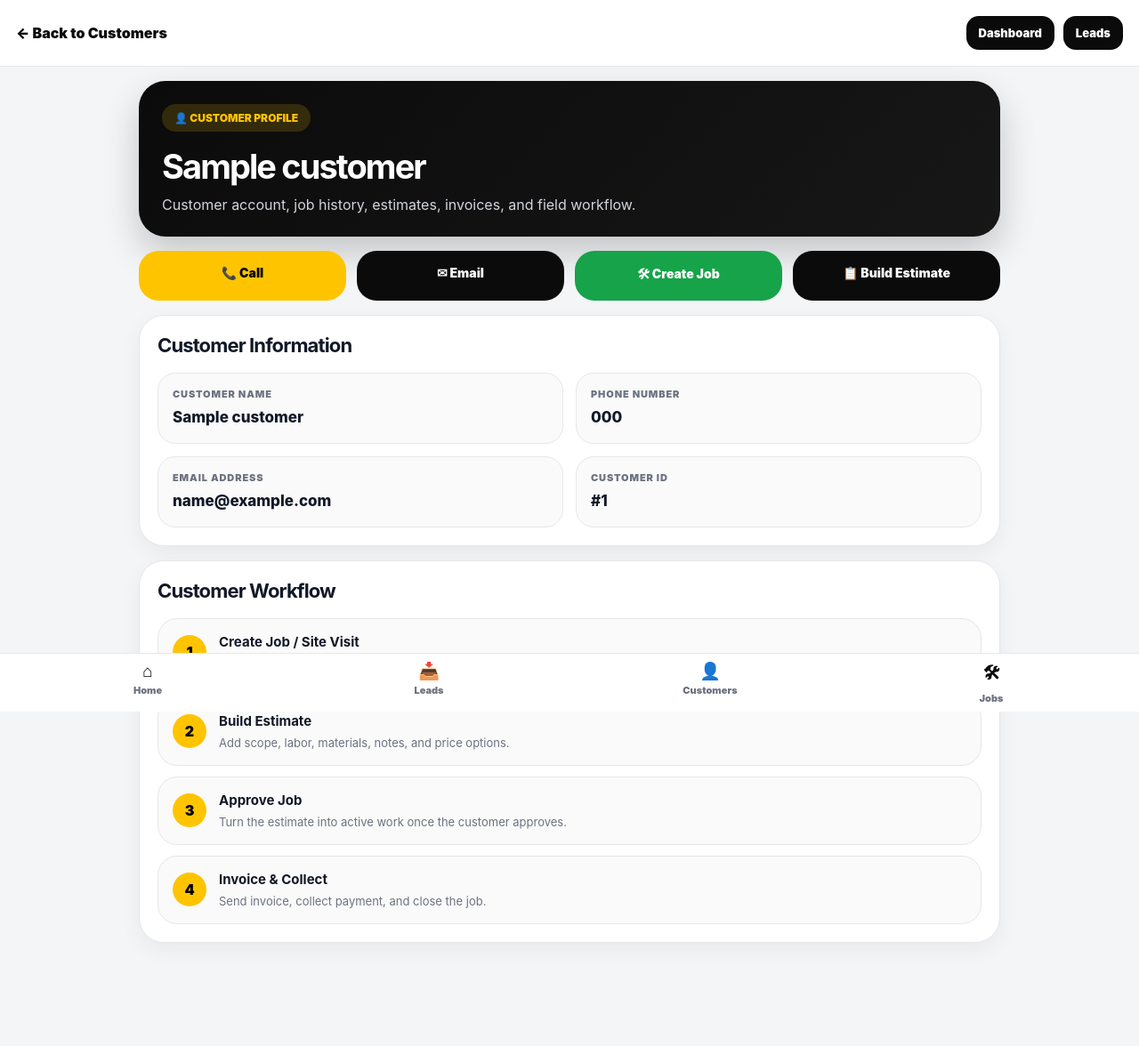
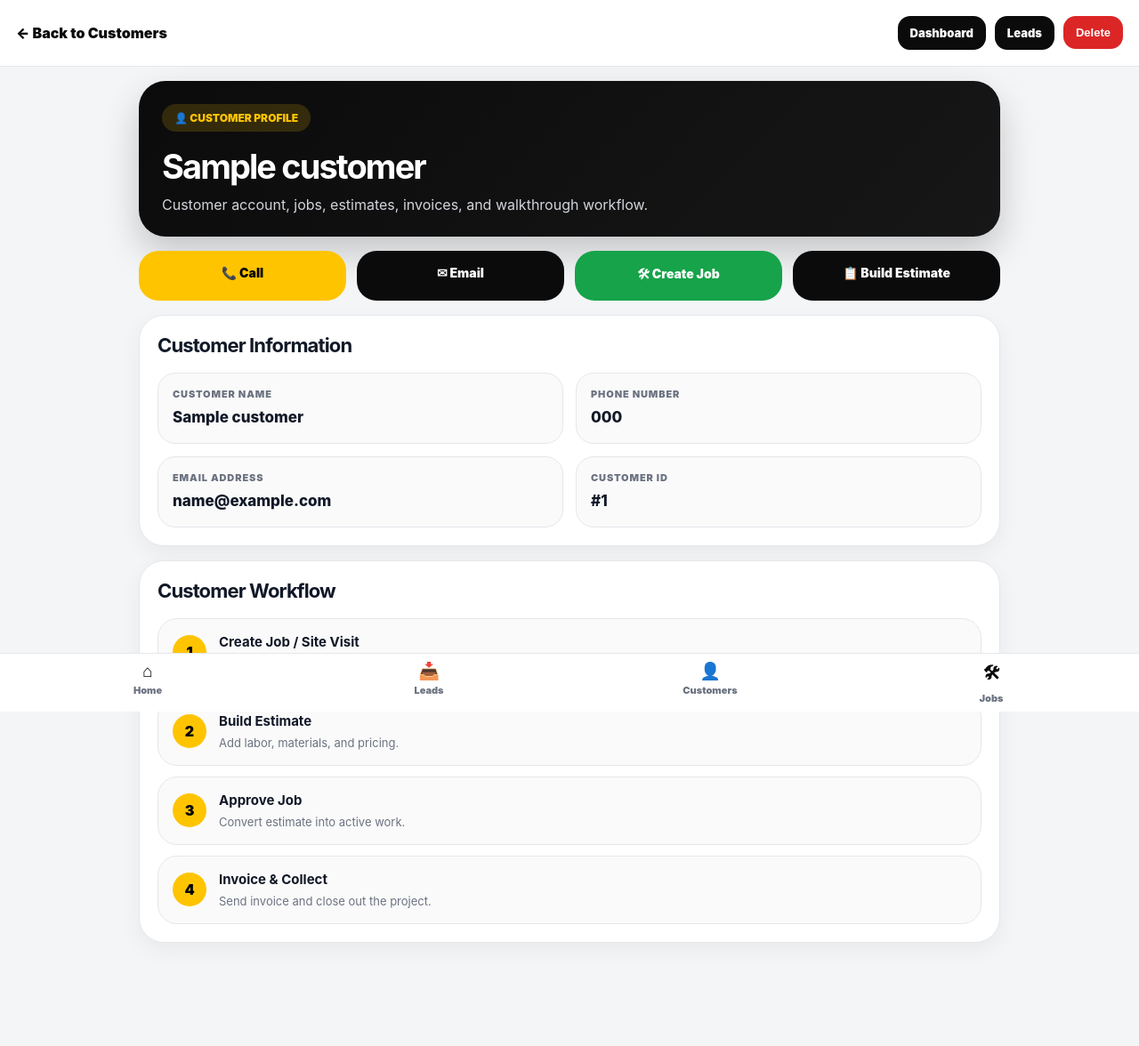
Before and after one commit to jaredveatch/JCVPowerSolutions, a Django app: template core/templates/cutomer_detail.html in a window 1280 px wide. Shown: the whole page at 89% size. Run offline with Django 5.2, Linux system fonts and the light colour scheme; the template is opened without the code that fills it: most values are stand-ins (such as "Sample title", 1, 10 or a date in 2020).

Commit message:
Add delete customer feature

```diff
--- a/core/templates/cutomer_detail.html
+++ b/core/templates/cutomer_detail.html
@@ -3,9 +3,12 @@
 <html lang="en">
 <head>
     <title>Customer Profile | JCV</title>
-    <meta name="viewport" content="width=device-width, initial-scale=1.0">
+
+    <meta name="viewport"
+          content="width=device-width, initial-scale=1.0">
 
     <style>
+
         :root {
             --bg: #f4f5f7;
             --card: #ffffff;
@@ -15,6 +18,7 @@
             --muted: #6b7280;
             --border: #e5e7eb;
             --green: #16a34a;
+            --red: #dc2626;
         }
 
         * {
@@ -24,17 +28,29 @@
         body {
             margin: 0;
             background: var(--bg);
-            font-family: Inter, SF Pro Display, -apple-system, BlinkMacSystemFont, sans-serif;
+
+            font-family:
+                Inter,
+                SF Pro Display,
+                -apple-system,
+                BlinkMacSystemFont,
+                sans-serif;
+
             color: var(--text);
         }
 
         .topbar {
+
             background: white;
+
             border-bottom: 1px solid var(--border);
+
             padding: 18px;
+
             position: sticky;
             top: 0;
             z-index: 20;
+
             display: flex;
             justify-content: space-between;
             align-items: center;
@@ -49,16 +65,39 @@
         .top-actions {
             display: flex;
             gap: 10px;
+            flex-wrap: wrap;
         }
 
         .top-btn {
+
             background: var(--black);
             color: white;
+
             text-decoration: none;
+
             padding: 11px 14px;
+
             border-radius: 14px;
+
             font-weight: 900;
             font-size: 13px;
+        }
+
+        .delete-btn {
+
+            background: var(--red);
+            color: white;
+
+            border: none;
+
+            padding: 11px 14px;
+
+            border-radius: 14px;
+
+            font-weight: 900;
+            font-size: 13px;
+
+            cursor: pointer;
         }
 
         .container {
@@ -69,22 +108,41 @@
         }
 
         .hero {
-            background: linear-gradient(135deg, #0b0b0c 0%, #171717 100%);
+
+            background:
+                linear-gradient(
+                    135deg,
+                    #0b0b0c 0%,
+                    #171717 100%
+                );
+
             color: white;
+
             border-radius: 30px;
+
             padding: 26px;
+
             margin-bottom: 16px;
-            box-shadow: 0 18px 40px rgba(0,0,0,.20);
+
+            box-shadow:
+                0 18px 40px rgba(0,0,0,.20);
         }
 
         .badge {
+
             display: inline-flex;
+
             background: rgba(255,196,0,.16);
+
             color: var(--gold);
+
             padding: 8px 14px;
+
             border-radius: 999px;
+
             font-size: 12px;
             font-weight: 950;
+
             margin-bottom: 16px;
         }
 
@@ -100,20 +158,30 @@
         }
 
         .actions {
+
             display: grid;
             grid-template-columns: repeat(4, 1fr);
+
             gap: 12px;
+
             margin-bottom: 16px;
         }
 
         .action-btn {
+
             display: block;
+
             text-align: center;
+
             text-decoration: none;
+
             padding: 16px;
+
             border-radius: 22px;
+
             font-weight: 950;
             font-size: 14px;
+
             transition: .2s;
         }
 
@@ -137,12 +205,19 @@
         }
 
         .card {
+
             background: white;
+
             border: 1px solid var(--border);
+
             border-radius: 28px;
+
             padding: 20px;
+
             margin-bottom: 16px;
-            box-shadow: 0 8px 24px rgba(0,0,0,.05);
+
+            box-shadow:
+                0 8px 24px rgba(0,0,0,.05);
         }
 
         .card h2 {
@@ -152,31 +227,45 @@
         }
 
         .info-grid {
+
             display: grid;
             grid-template-columns: 1fr 1fr;
+
             gap: 14px;
         }
 
         .info-box {
+
             background: #fafafa;
+
             border: 1px solid var(--border);
+
             border-radius: 20px;
+
             padding: 16px;
         }
 
         .label {
+
             color: var(--muted);
+
             font-size: 11px;
             font-weight: 900;
+
             text-transform: uppercase;
+
             letter-spacing: .08em;
+
             margin-bottom: 8px;
         }
 
         .value {
+
             font-size: 17px;
             font-weight: 800;
+
             line-height: 1.4;
+
             word-break: break-word;
         }
 
@@ -186,25 +275,36 @@
         }
 
         .workflow-step {
+
             display: flex;
             gap: 14px;
             align-items: center;
+
             background: #fafafa;
+
             border: 1px solid var(--border);
+
             border-radius: 22px;
+
             padding: 16px;
         }
 
         .step-number {
+
             width: 38px;
             height: 38px;
+
             background: var(--gold);
             color: black;
+
             border-radius: 50%;
+
             display: flex;
             align-items: center;
             justify-content: center;
+
             font-weight: 950;
+
             flex-shrink: 0;
         }
 
@@ -220,34 +320,50 @@
         }
 
         .bottom-nav {
+
             position: fixed;
+
             bottom: 0;
             left: 0;
             right: 0;
+
             background: white;
+
             border-top: 1px solid var(--border);
+
             display: grid;
             grid-template-columns: repeat(4, 1fr);
+
             padding: 8px;
+
             z-index: 50;
         }
 
         .bottom-nav a {
+
             text-align: center;
+
             text-decoration: none;
+
             color: var(--muted);
+
             font-size: 11px;
             font-weight: 900;
         }
 
         .bottom-nav strong {
+
             display: block;
+
             color: var(--black);
+
             font-size: 19px;
+
             margin-bottom: 3px;
         }
 
         @media (max-width: 760px) {
+
             .topbar {
                 flex-direction: column;
                 align-items: flex-start;
@@ -258,7 +374,8 @@
                 width: 100%;
             }
 
-            .top-btn {
+            .top-btn,
+            .delete-btn {
                 flex: 1;
                 text-align: center;
             }
@@ -277,6 +394,7 @@
         }
 
         @media (max-width: 520px) {
+
             .actions {
                 grid-template-columns: 1fr;
             }
@@ -286,104 +404,223 @@
                 padding-bottom: 90px;
             }
         }
+
     </style>
 </head>
 
 <body>
 
 <div class="topbar">
-    <a class="back-link" href="/customers/">← Back to Customers</a>
+
+    <a class="back-link"
+       href="/customers/">
+        ← Back to Customers
+    </a>
 
     <div class="top-actions">
-        <a class="top-btn" href="/dashboard/">Dashboard</a>
-        <a class="top-btn" href="/leads/">Leads</a>
+
+        <a class="top-btn"
+           href="/dashboard/">
+            Dashboard
+        </a>
+
+        <a class="top-btn"
+           href="/leads/">
+            Leads
+        </a>
+
+        <form method="POST"
+              action="/customers/{{ customer.id }}/delete/"
+              onsubmit="return confirm('Delete this customer permanently?');">
+
+            {% csrf_token %}
+
+            <button class="delete-btn"
+                    type="submit">
+                Delete
+            </button>
+
+        </form>
+
     </div>
+
 </div>
 
 <div class="container">
 
     <section class="hero">
-        <div class="badge">👤 CUSTOMER PROFILE</div>
 
-        <h1>{{ customer.name }}</h1>
+        <div class="badge">
+            👤 CUSTOMER PROFILE
+        </div>
 
-        <p>Customer account, job history, estimates, invoices, and field workflow.</p>
+        <h1>
+            {{ customer.name }}
+        </h1>
+
+        <p>
+            Customer account, jobs, estimates,
+            invoices, and walkthrough workflow.
+        </p>
+
     </section>
 
     <section class="actions">
-        <a class="action-btn gold" href="tel:{{ customer.phone }}">📞 Call</a>
-        <a class="action-btn dark" href="mailto:{{ customer.email }}">✉ Email</a>
-        <a class="action-btn green" href="#">🛠 Create Job</a>
-        <a class="action-btn dark" href="#">📋 Build Estimate</a>
+
+        <a class="action-btn gold"
+           href="tel:{{ customer.phone }}">
+            📞 Call
+        </a>
+
+        <a class="action-btn dark"
+           href="mailto:{{ customer.email }}">
+            ✉ Email
+        </a>
+
+        <a class="action-btn green"
+           href="#">
+            🛠 Create Job
+        </a>
+
+        <a class="action-btn dark"
+           href="#">
+            📋 Build Estimate
+        </a>
+
     </section>
 
     <section class="card">
-        <h2>Customer Information</h2>
+
+        <h2>
+            Customer Information
+        </h2>
 
         <div class="info-grid">
+
             <div class="info-box">
-                <div class="label">Customer Name</div>
-                <div class="value">{{ customer.name }}</div>
+                <div class="label">
+                    Customer Name
+                </div>
+
+                <div class="value">
+                    {{ customer.name }}
+                </div>
             </div>
 
             <div class="info-box">
-                <div class="label">Phone Number</div>
-                <div class="value">{{ customer.phone }}</div>
+                <div class="label">
+                    Phone Number
+                </div>
+
+                <div class="value">
+                    {{ customer.phone }}
+                </div>
             </div>
 
             <div class="info-box">
-                <div class="label">Email Address</div>
-                <div class="value">{{ customer.email }}</div>
+                <div class="label">
+                    Email Address
+                </div>
+
+                <div class="value">
+                    {{ customer.email }}
+                </div>
             </div>
 
             <div class="info-box">
-                <div class="label">Customer ID</div>
-                <div class="value">#{{ customer.id }}</div>
+                <div class="label">
+                    Customer ID
+                </div>
+
+                <div class="value">
+                    #{{ customer.id }}
+                </div>
             </div>
+
         </div>
+
     </section>
 
     <section class="card">
-        <h2>Customer Workflow</h2>
+
+        <h2>
+            Customer Workflow
+        </h2>
 
         <div class="workflow">
+
             <div class="workflow-step">
-                <div class="step-number">1</div>
+
+                <div class="step-number">
+                    1
+                </div>
+
                 <div>
                     <strong>Create Job / Site Visit</strong>
-                    <span>Schedule the walkthrough and document what needs to be checked.</span>
+
+                    <span>
+                        Schedule walkthrough and document scope.
+                    </span>
                 </div>
+
             </div>
 
             <div class="workflow-step">
-                <div class="step-number">2</div>
+
+                <div class="step-number">
+                    2
+                </div>
+
                 <div>
                     <strong>Build Estimate</strong>
-                    <span>Add scope, labor, materials, notes, and price options.</span>
+
+                    <span>
+                        Add labor, materials, and pricing.
+                    </span>
                 </div>
+
             </div>
 
             <div class="workflow-step">
-                <div class="step-number">3</div>
+
+                <div class="step-number">
+                    3
+                </div>
+
                 <div>
                     <strong>Approve Job</strong>
-                    <span>Turn the estimate into active work once the customer approves.</span>
+
+                    <span>
+                        Convert estimate into active work.
+                    </span>
                 </div>
+
             </div>
 
             <div class="workflow-step">
-                <div class="step-number">4</div>
+
+                <div class="step-number">
+                    4
+                </div>
+
                 <div>
                     <strong>Invoice & Collect</strong>
-                    <span>Send invoice, collect payment, and close the job.</span>
+
+                    <span>
+                        Send invoice and close out the project.
+                    </span>
                 </div>
+
             </div>
+
         </div>
+
     </section>
 
 </div>
 
 <nav class="bottom-nav">
+
     <a href="/dashboard/">
         <strong>⌂</strong>
         Home
@@ -403,6 +640,7 @@
         <strong>🛠</strong>
         Jobs
     </a>
+
 </nav>
 
 </body>
--- a/core/urls.py
+++ b/core/urls.py
@@ -12,4 +12,10 @@ urlpatterns = [
 
     path("customers/", views.customers, name="customers"),
     path("customers/<int:customer_id>/", views.customer_detail, name="customer_detail"),
+
+    path(
+        "customers/<int:customer_id>/delete/",
+        views.delete_customer,
+        name="delete_customer"
+    ),
 ]
```
Also changed, not shown: core/views.py (+8 -0 lines).
